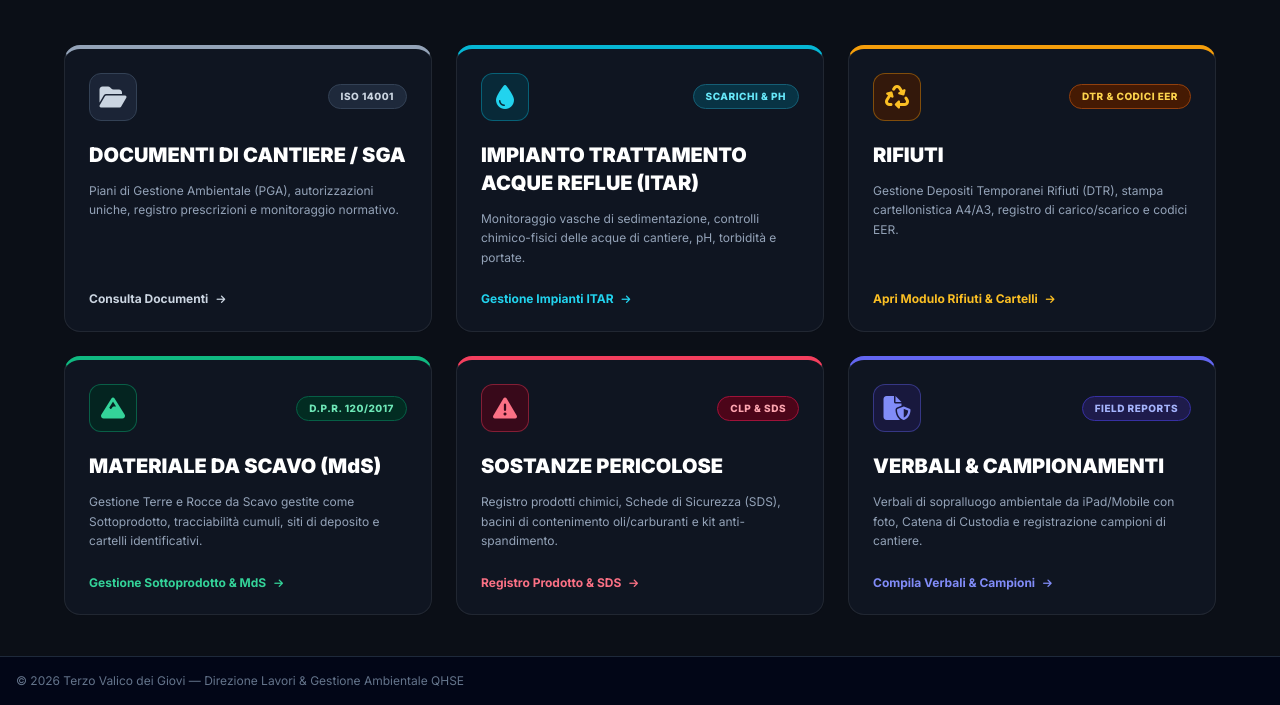
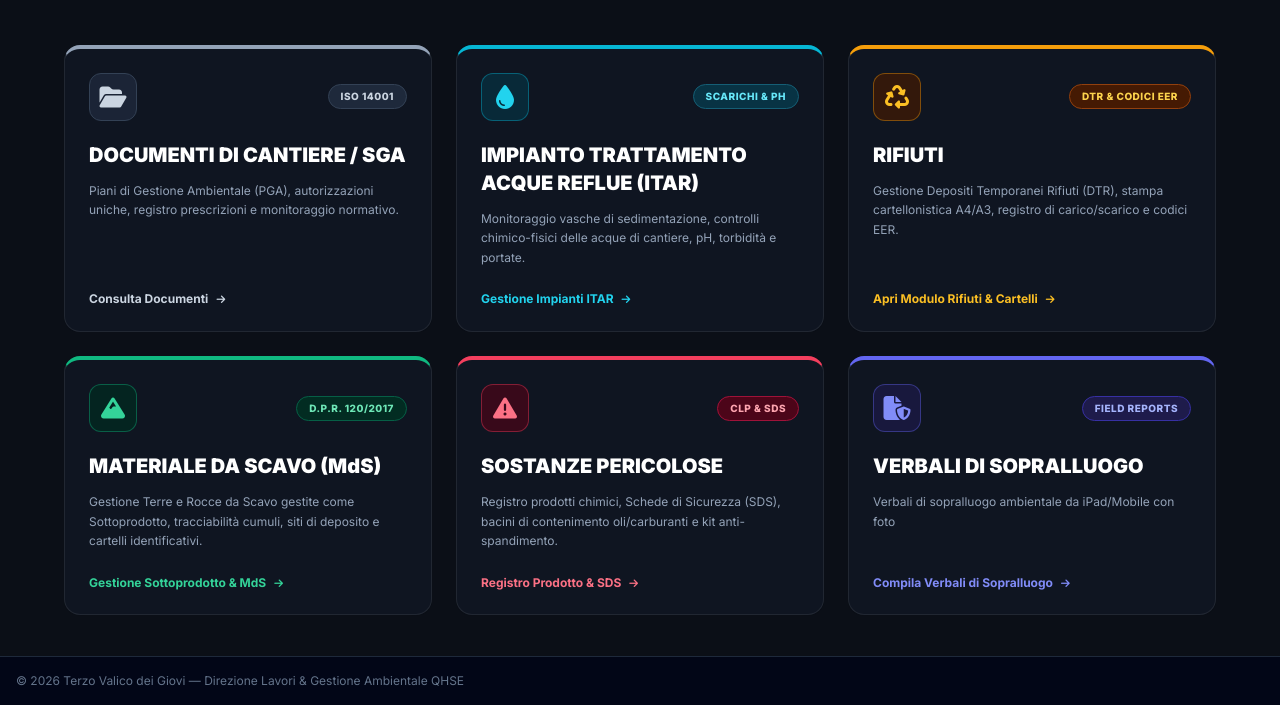
Before and after one commit to lbas8/QHSEPortaLEO, a plain HTML site: page pages/enviromental/enviromentalhub.html in a window 1280 px wide. Shown: the part 209-914 px from the top of the page. Drawn offline with nearby package versions, Linux system fonts and the light colour scheme; no server answers.

Commit message:
Update enviromentalhub.html

```diff
--- a/pages/enviromental/enviromentalhub.html
+++ b/pages/enviromental/enviromentalhub.html
@@ -323,14 +323,14 @@
             </span>
           </div>
           <h3 class="text-xl font-black text-white group-hover:text-indigo-400 transition mb-3">
-            VERBALI & CAMPIONAMENTI
+            VERBALI DI SOPRALLUOGO
           </h3>
           <p class="text-xs text-slate-400 leading-relaxed mb-6">
-            Verbali di sopralluogo ambientale da iPad/Mobile con foto, Catena di Custodia e registrazione campioni di cantiere.
+            Verbali di sopralluogo ambientale da iPad/Mobile con foto
           </p>
         </div>
         <div class="flex items-center gap-2 text-xs font-bold text-indigo-400 group-hover:translate-x-1.5 transition">
-          <span>Compila Verbali & Campioni</span> <i class="fa-solid fa-arrow-right text-[10px]"></i>
+          <span>Compila Verbali di Sopralluogo</span> <i class="fa-solid fa-arrow-right text-[10px]"></i>
         </div>
       </div>
 
```
